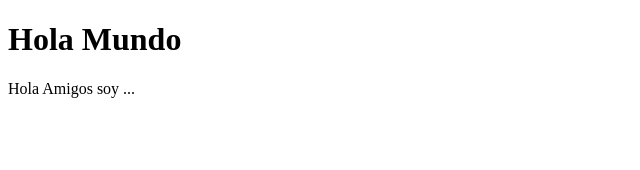
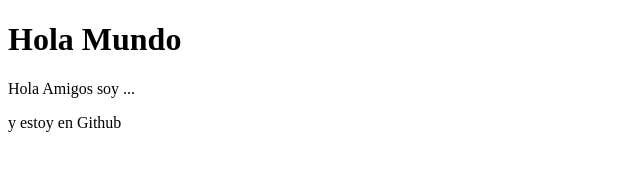
Before and after one commit to maxsolfar/ProyectoDemoCursoPrework, a plain HTML site: page index.html in a window 1280 px wide. Shown: the whole page, without its empty margins (0-640 px from the left). Drawn offline with Linux system fonts and the light colour scheme.

Commit message:
Cambios 1

```diff
--- a/index.html
+++ b/index.html
@@ -8,5 +8,6 @@
 <body>
     <h1>Hola Mundo</h1>
     <p>Hola Amigos soy ...</p>
+    <p> y estoy en Github</p>
 </body>
 </html>
```
